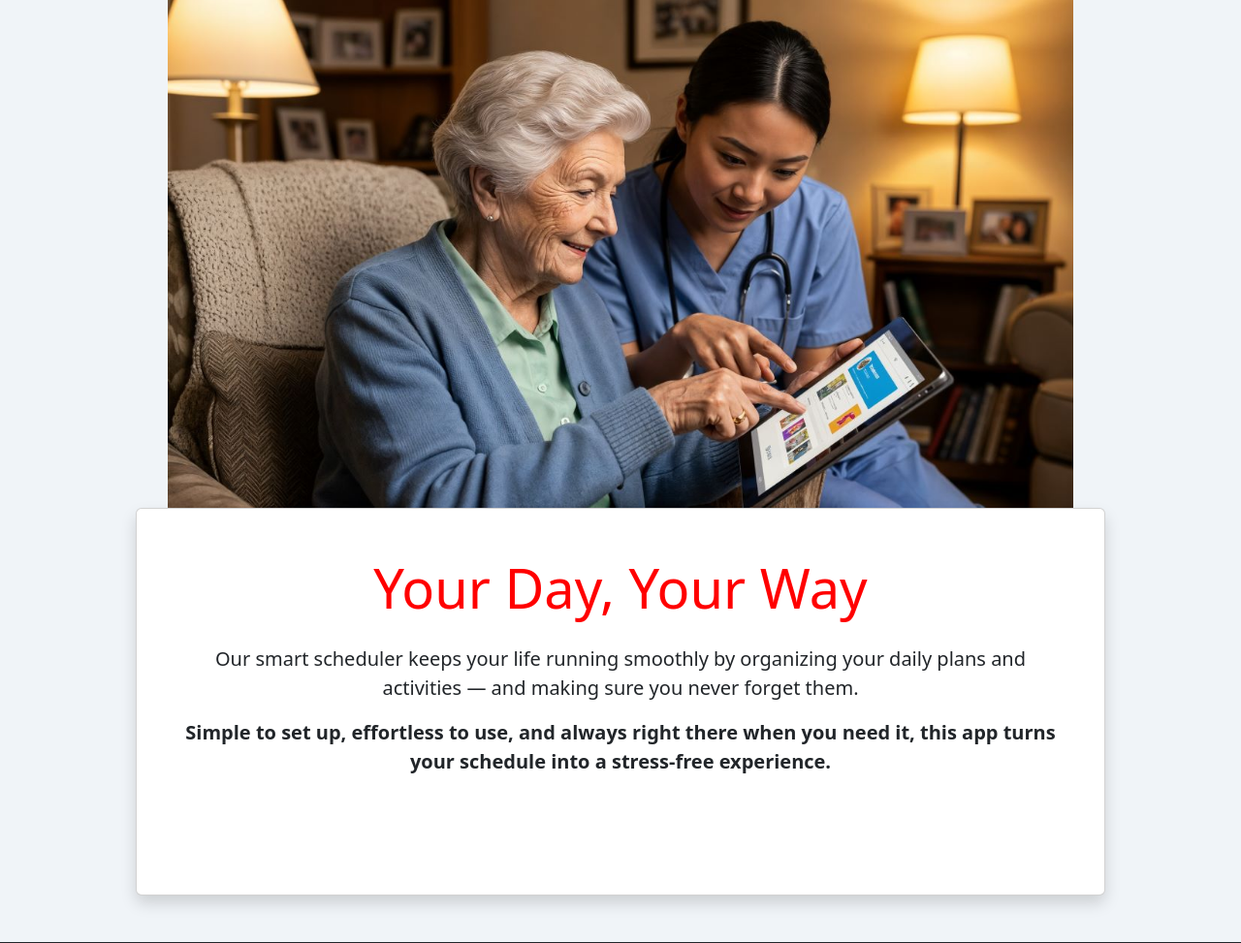
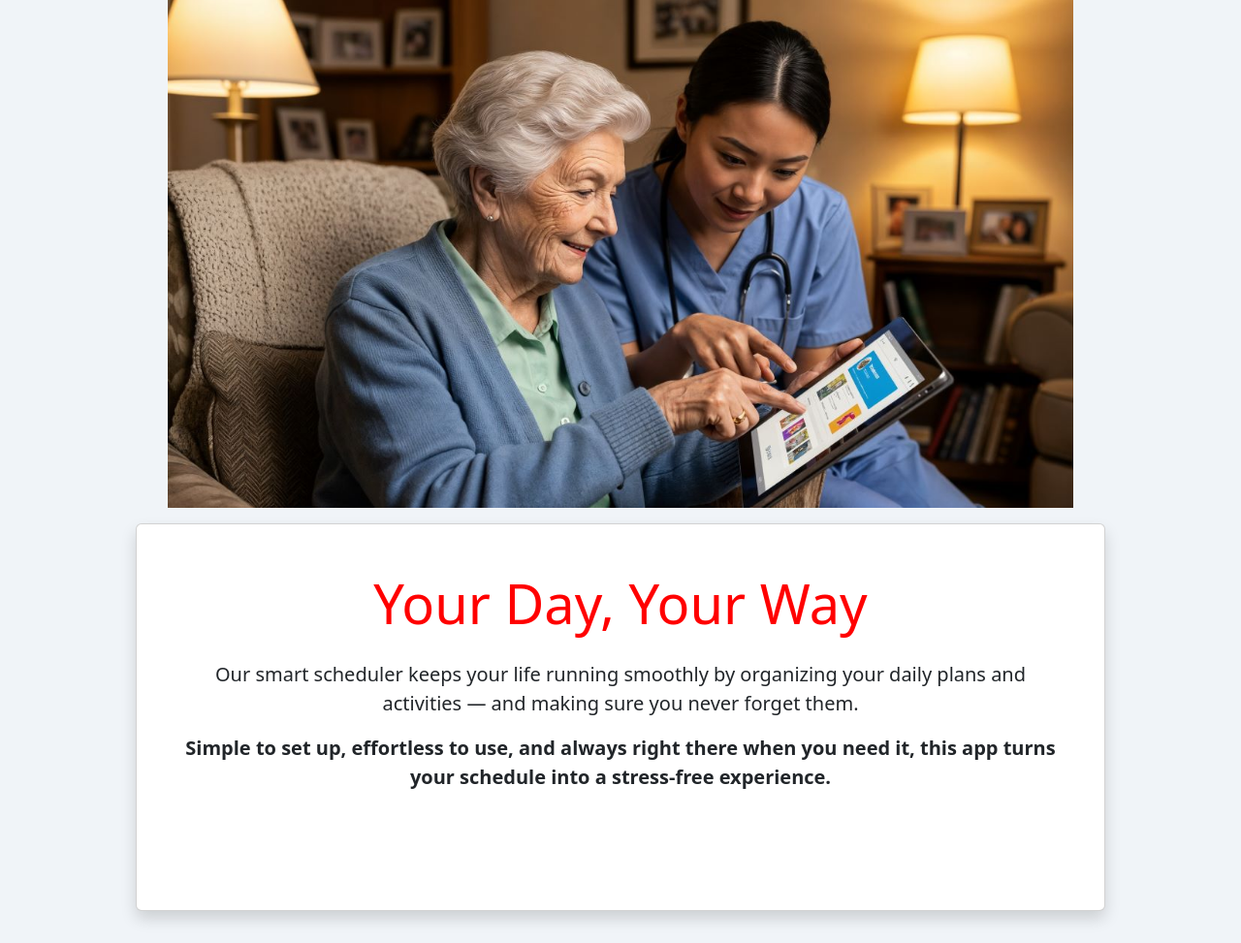
Before and after one commit to JamieJB123/hackathon2, a Django app: template templates/index.html in a window 1280 px wide. Shown: the part 145-1118 px from the top of the page at 97% size. Run offline with Django 3.2, Linux system fonts and the light colour scheme; the template is opened without the code that fills it, so the values that code supplies are empty.

Commit message:
Ensure message_api view is returning username. Adjust flexbox properties on containers in both index.html and display.html to ensure that layout and styling is correct

```diff
--- a/message_app/templates/message_app/display.html
+++ b/message_app/templates/message_app/display.html
@@ -2,6 +2,7 @@
 {% load static %}
 {% block content %}
 
+<div class="container flex-grow-1 d-flex justify-content-center align-items-center">
     <div id="message-container">
         {% if show_message and message %}
             <h1>{{ message.scheduled_at }}</h1>
@@ -9,6 +10,7 @@
         {% else %}
             <h1>Hi {{ request.user.username }}, no messages yet.</h1>
         {% endif %}
+    </div>
 </div>
 
 <script>
--- a/message_app/views.py
+++ b/message_app/views.py
@@ -35,6 +35,7 @@ def get_message_api(request):
                 'content': message.content
             },
             'show_message': show_message,
+            'username1': request.user.username
         })
     else:
         return JsonResponse({'message': None, 'show_message': False, 'username1': request.user.username})
--- a/templates/index.html
+++ b/templates/index.html
@@ -54,11 +54,11 @@
 
 
     <!-- Main content -->
-    <main class="container flex-grow-1 mt-4">
+    <main class="container flex-grow-1 mt-4 d-flex flex-column">
         {% block content %}
     <!-- Hero Image (only on home page) -->
     <img src="{% static 'css/images/companion.jpg' %}" alt="Hero Image" class="img-fluid w-100 hero-img">
-    <div class="card shadow p-5 text-center mx-auto" style="max-width: 1000px; width: 100%; min-height: 400px;">
+    <div class="card shadow p-5 text-center mx-auto mt-3" style="max-width: 1000px; width: 100%; min-height: 400px;">
             <h1 class="mb-4 display-4">Your Day, Your Way</h1>
             <p class="mb-3 fs-5">
                 Our smart scheduler keeps your life running smoothly by organizing your daily plans and activities — and making sure you never forget them.
```
Lines whose indentation alone changed are shown as unchanged.
